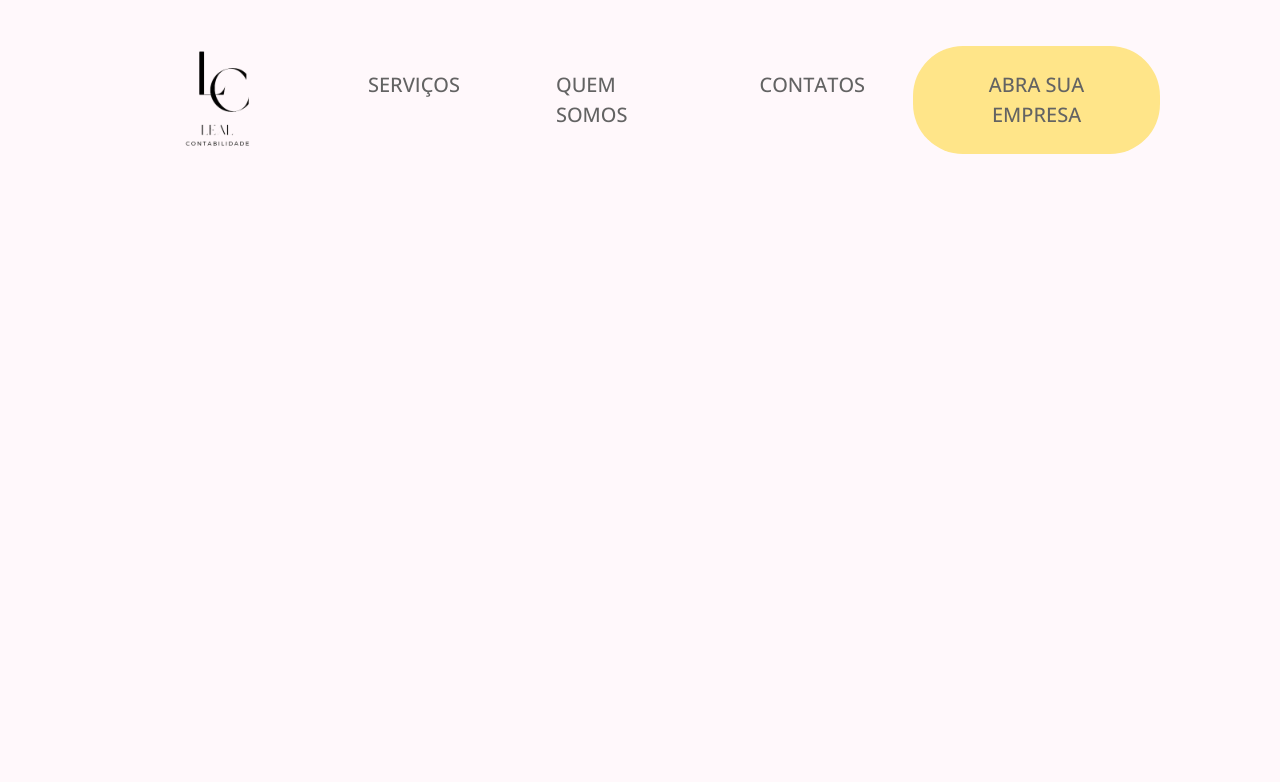
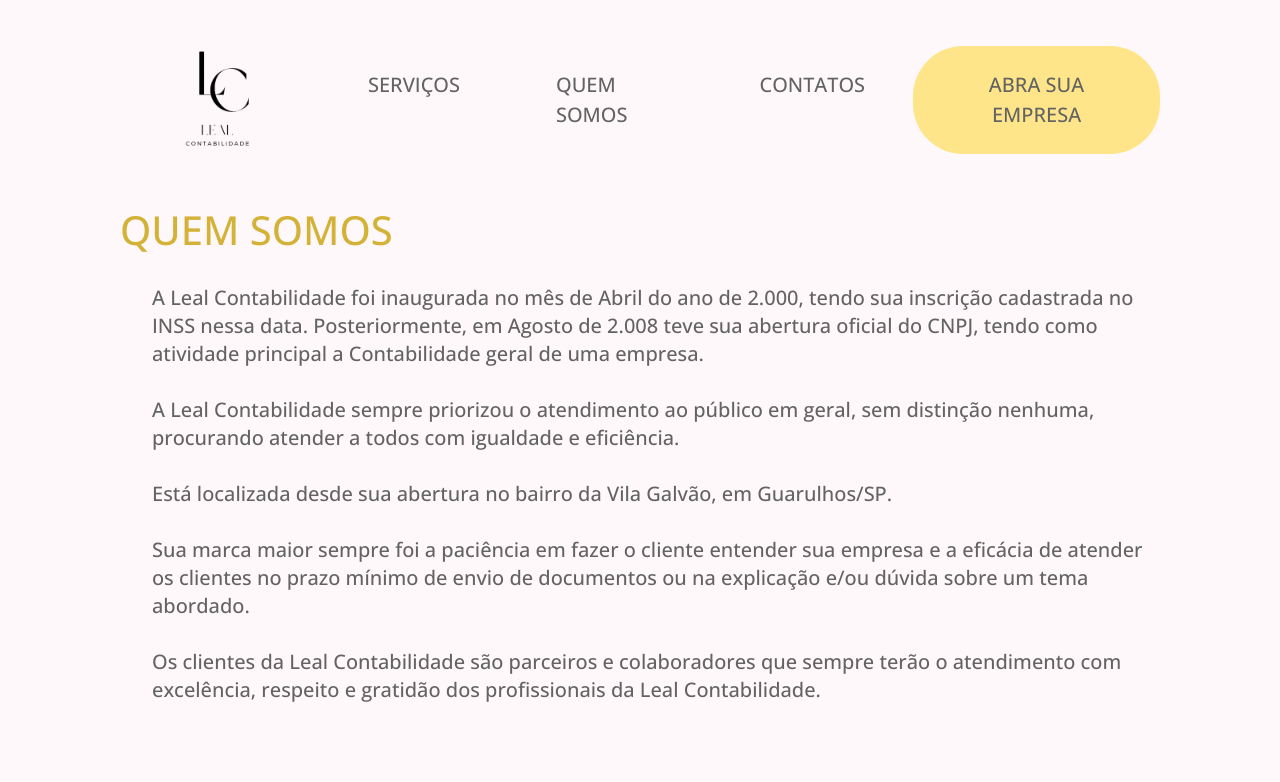
Before and after one commit to Nyir0/contabilidade, a React (Create React App) app: page /contatos in a window 1280 px wide. Shown: the top 782 px of the page. Built offline with nearby package versions, Linux system fonts and the light colour scheme.

Commit message:
feat:pagina quem somos

```diff
--- a/src/App.js
+++ b/src/App.js
@@ -1,6 +1,9 @@
 import {BrowserRouter as Router, Routes, Route} from "react-router-dom";
 import Header from './components/Header';
+import Footer from './components/Footer';
 import Home from './pages/Home';
+import Quem_somos from './pages/Quem_somos';
+
 
 
 export default function App() {
@@ -10,8 +13,12 @@
       <Router>
         <Routes>
           <Route path='/' element={<Home />} />
+          <Route path='/servicos' element={<Quem_somos />} />
+          <Route path='/quem-somos' element={<Quem_somos />} />
+          <Route path='/contatos' element={<Quem_somos />} />
         </Routes>
       </Router>
+      <Footer />
     </>
   )
 }
--- a/src/components/Header.js
+++ b/src/components/Header.js
@@ -11,17 +11,17 @@
                     <img src="./logo.webp" alt="" width={200} height={200}/>
                     <ul className="flex">
                         <li>
-                            <a href="#">
+                            <a href="/servicos">
                                 Serviços
                             </a>
                         </li>
                         <li>
-                            <a href="#">
+                            <a href="/quem-somos">
                                 Quem Somos
                             </a>
                         </li>
                         <li>
-                            <a href="#">
+                            <a href="/contatos">
                                 Contatos
                             </a>
                         </li>
@@ -39,17 +39,22 @@
                     <img id="close-menu" src="./images/icons/close-menu.svg" alt="" width={40}/>
                     <ul className="flex">
                         <li>
-                            <a href="#">
+                            <a href="/">
+                                Inicio
+                            </a>
+                        </li>
+                        <li>
+                            <a href="/servicos">
                                 Serviços
                             </a>
                         </li>
                         <li>
-                            <a href="#">
+                            <a href="/quem-somos">
                                 Quem Somos
                             </a>
                         </li>
                         <li>
-                            <a href="#">
+                            <a href="/contatos">
                                 Contatos
                             </a>
                         </li>
--- a/src/pages/Home.js
+++ b/src/pages/Home.js
@@ -1,6 +1,5 @@
 import Article from '../components/Article';
 import Services from '../components/Services';
-import Footer from '../components/Footer';
 
 export default function Home() {
     return(
@@ -28,7 +27,6 @@
             </p>
             <button className='uppercase px-32 max-sm:text-4xl'>Fale com um representante</button>
         </section>
-        <Footer />
         </>
     )
 }
--- /dev/null
+++ b/src/pages/Quem_somos.js
@@ -0,0 +1,25 @@
+export default function Quem_somos(){
+    return(
+        <>
+        <h1 className="text-[var(--yellow-gold)] max-sm:text-center">QUEM SOMOS</h1>
+        <section className="mb-20 max-sm:text-justify">
+           <br/>
+           <p className="text-xl pl-8 max-sm:px-5">
+            A Leal Contabilidade foi inaugurada no mês de Abril do ano de 2.000, tendo sua inscrição cadastrada no INSS nessa data. Posteriormente, em Agosto de 2.008 teve sua abertura oficial do CNPJ, tendo como atividade principal a Contabilidade geral de uma empresa.
+            <br/>
+            <br/>
+            A Leal Contabilidade sempre priorizou o atendimento ao público em geral, sem distinção nenhuma, procurando atender a todos com igualdade e eficiência.
+            <br/>
+            <br/>
+            Está localizada desde sua abertura no bairro da Vila Galvão, em Guarulhos/SP.
+            <br/>
+            <br/>
+            Sua marca maior sempre foi a paciência em fazer o cliente entender sua empresa e a eficácia de atender os clientes no prazo mínimo de envio de documentos ou na explicação e/ou dúvida sobre um tema abordado.
+            <br/>
+            <br/>
+            Os clientes da Leal Contabilidade são parceiros e colaboradores que sempre terão o atendimento com excelência, respeito e gratidão dos profissionais da Leal Contabilidade.
+            </p>
+        </section>
+        </>
+    )
+}
```
